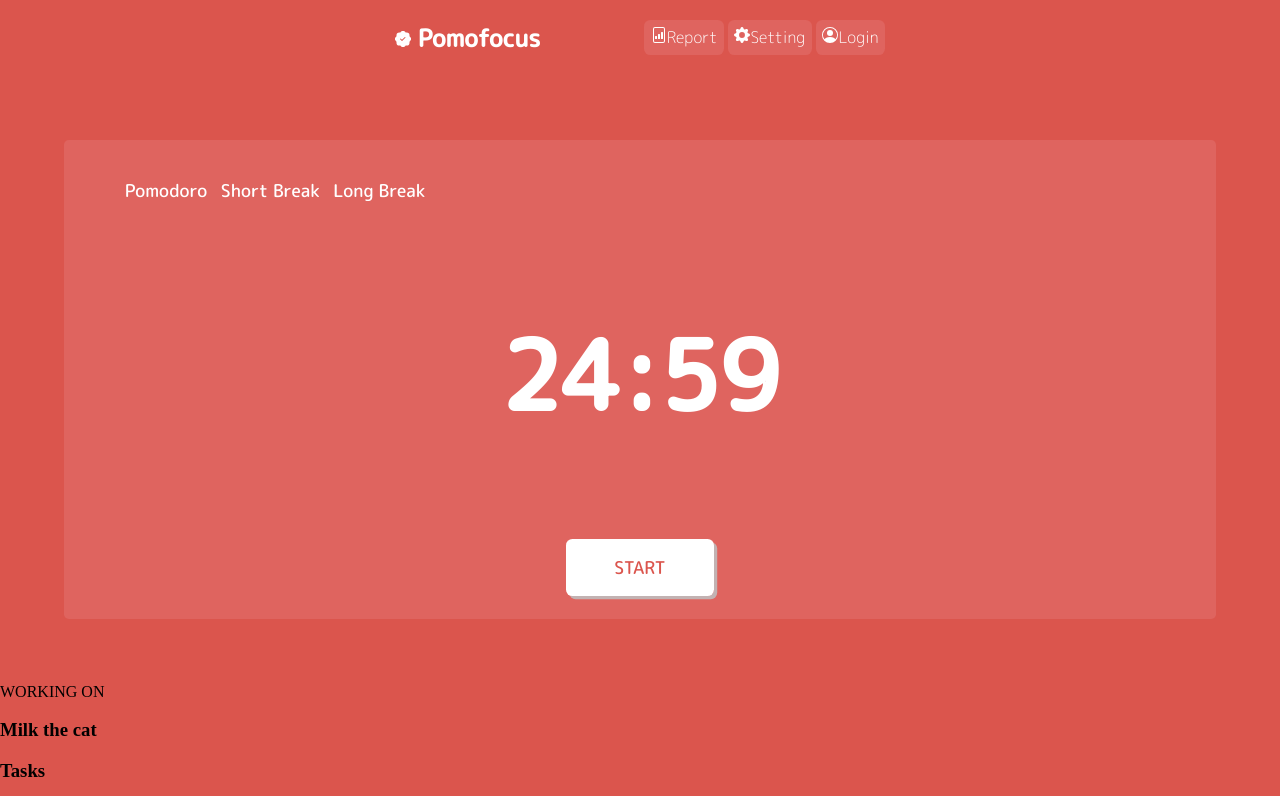
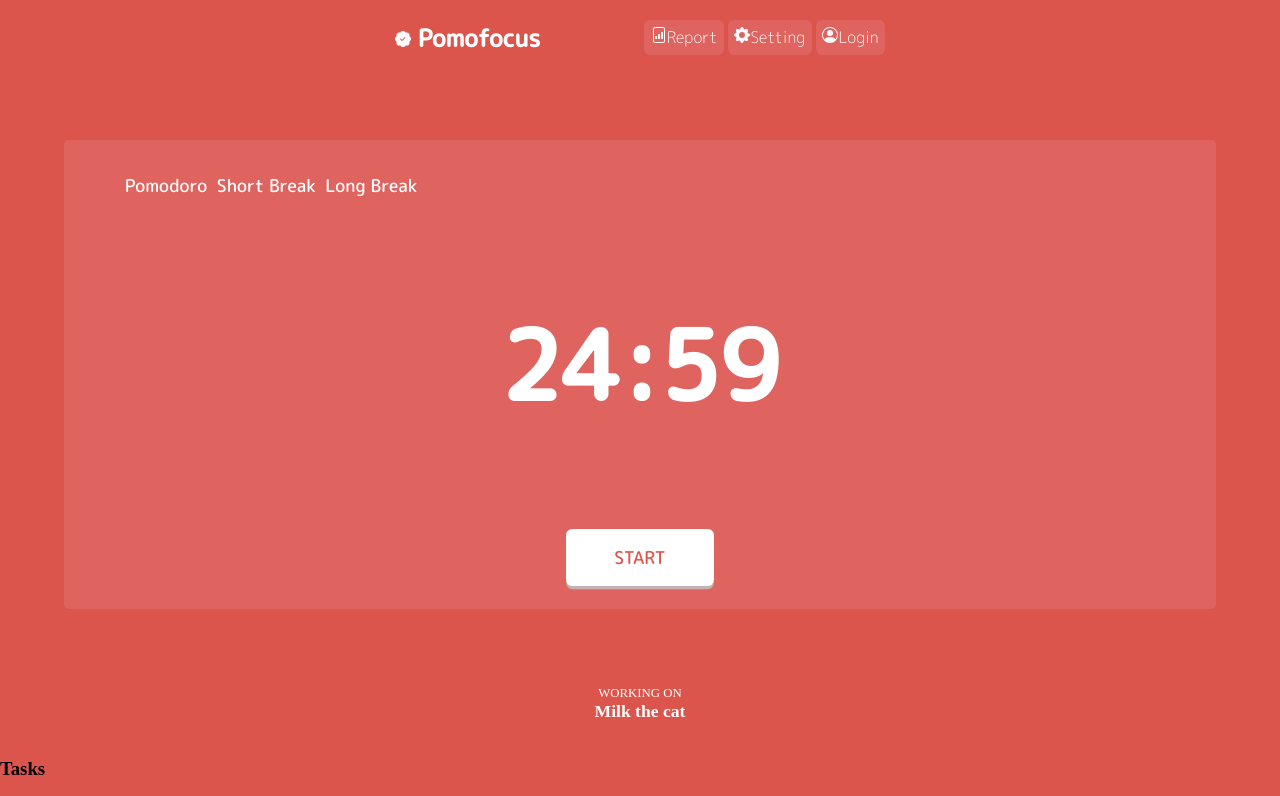
Before and after one commit to itsmejuste/recreate, a plain HTML site: page index.html in a window 1280 px wide. Shown: the top 796 px of the page. Drawn offline with Linux system fonts and the light colour scheme.

Commit message:
header done

```diff
--- a/style.css
+++ b/style.css
@@ -52,7 +52,7 @@ a{
     border-radius: 0.3rem;
 
 }
-.timer-nav li{
+.timer-nav ul{
     display:inline-flex;
     justify-items: center;
     align-items: center;
@@ -87,9 +87,30 @@ a{
     padding-left: 3rem;
     padding-right: 3rem;
     border-radius: 0.4rem;
-    box-shadow: rgb(194, 178, 178) 0.2rem 0.2rem;
+    box-shadow: rgb(194, 178, 178) 0rem 0.2rem;
 }
 .timer a:hover{
     background-color:rgb(226, 193, 193);
 }
+/* working on */
+.working-on{
+    display: grid;
+    grid-template-columns: 1fr 1fr 1fr;
+    justify-items: center;
+    grid-column: 2/3;
+    color:white;
+}
+.working-on h3{
+    grid-column: 2/3;
+    margin-top: 0;
+    font-size: 1.1rem;
+}
+.working-on p{
+    grid-column: 2/3;
+    margin-bottom: 0;
+    font-size: 0.8rem;
+}
 /**/
+/**/
+/**/
+/**/
```
